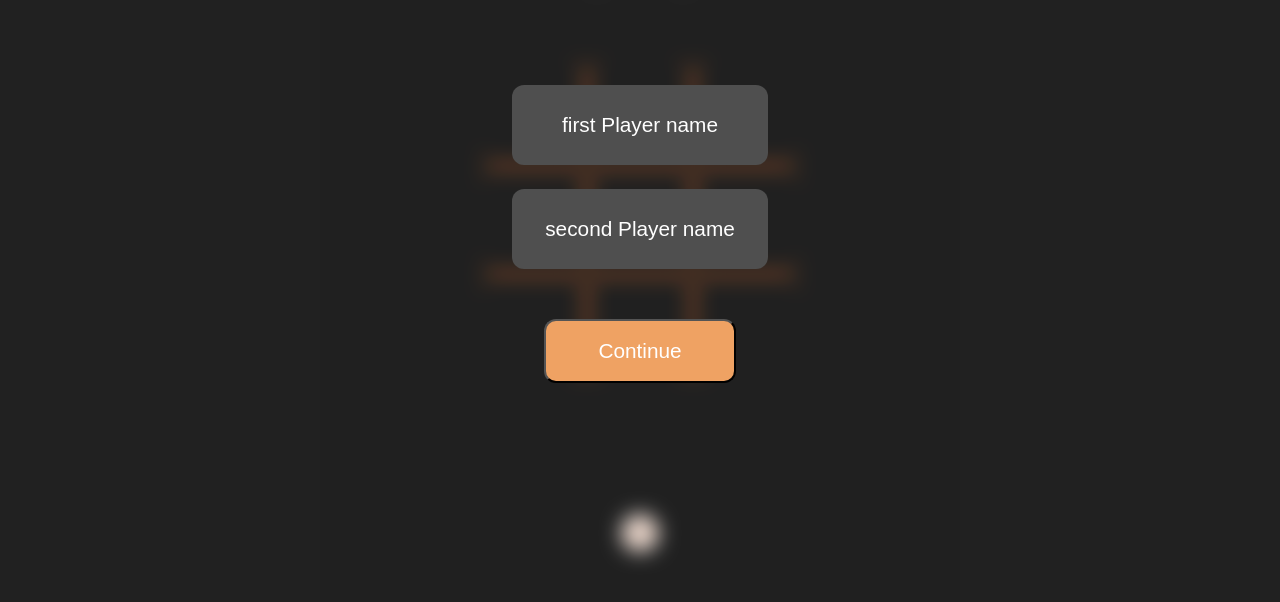
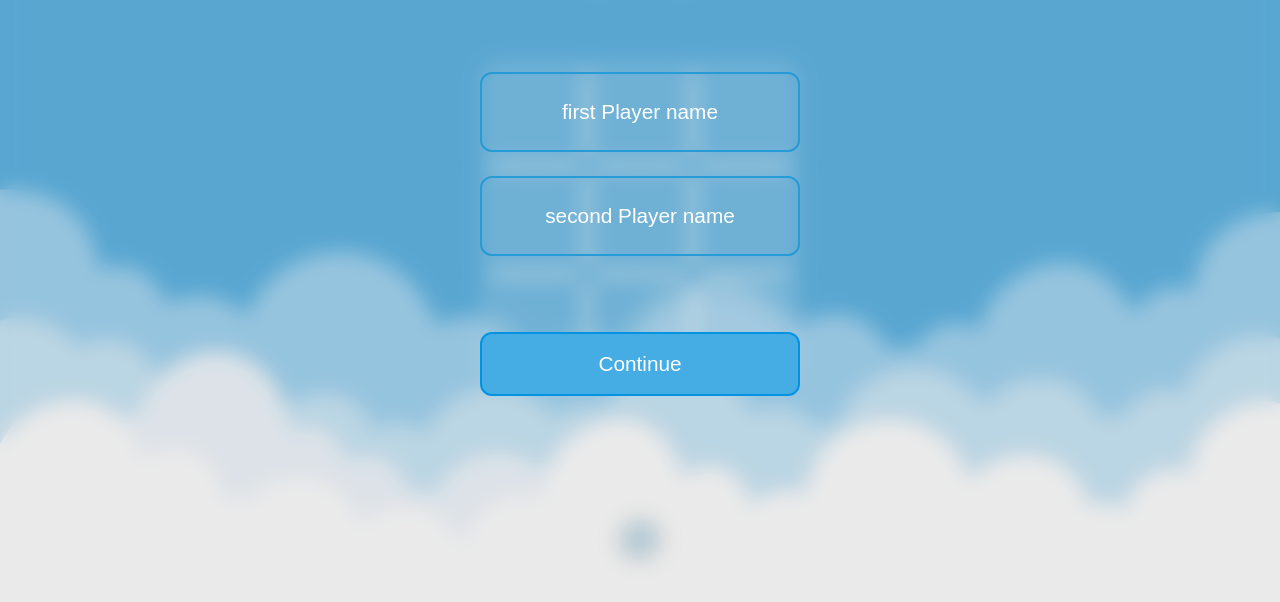
Before and after one commit to Tushar-rajjj/TIC-TAC-TOE, a plain HTML site: page index.html in a window 1280 px wide. Shown: the part 166-768 px from the top of the page. Drawn offline with Linux system fonts and the light colour scheme.

Commit message:
added background and UI

```diff
--- a/index.html
+++ b/index.html
@@ -43,7 +43,7 @@
     </main>
     <div class="refresh">
         <button onclick="refreshPage()" class="refreshbtn"><svg xmlns="http://www.w3.org/2000/svg"
-                viewBox="0 0 24 24" fill="rgba(234,113,46,1)">
+                viewBox="0 0 24 24" fill="#279ad8">
                 <path
                     d="M5.46257 4.43262C7.21556 2.91688 9.5007 2 12 2C17.5228 2 22 6.47715 22 12C22 14.1361 21.3302 16.1158 20.1892 17.7406L17 12H20C20 7.58172 16.4183 4 12 4C9.84982 4 7.89777 4.84827 6.46023 6.22842L5.46257 4.43262ZM18.5374 19.5674C16.7844 21.0831 14.4993 22 12 22C6.47715 22 2 17.5228 2 12C2 9.86386 2.66979 7.88416 3.8108 6.25944L7 12H4C4 16.4183 7.58172 20 12 20C14.1502 20 16.1022 19.1517 17.5398 17.7716L18.5374 19.5674Z">
                 </path>
--- a/style.css
+++ b/style.css
@@ -8,7 +8,11 @@ html,
 body {
     width: 100vw;
     height: 100vh;
-    background: #212121;
+    background: url("background.jpg");
+    background-position: center;
+    background-size: cover;
+    background-repeat: no-repeat;
+    /* object-position: bottom; */
 }
 
 main {
@@ -30,14 +34,14 @@ main {
     grid-template-columns: 1fr 1fr 1fr;
 }
 
-main h1{
+main h1 {
     color: #ffffff;
     font-family: monospace;
     font-size: 5rem;
     text-align: center;
 }
 
-.show{
+.show {
     width: 100%;
     display: flex;
     justify-content: center;
@@ -45,10 +49,11 @@ main h1{
     gap: 5%;
     margin-bottom: 5%;
     font-size: 1rem;
-    font-family: monospace ;
+    font-family: monospace;
 }
 
-.player1, .player2 {
+.player1,
+.player2 {
     display: flex;
     align-items: center;
     gap: 4px;
@@ -57,10 +62,12 @@ main h1{
 }
 
 .box {
-    border: 2.5px solid #EA712E;
+    border: 2.5px solid #fff;
     width: 100%;
     overflow: hidden;
-    color: #ffffff;
+    color: #0291df;
+    background: #ffffff28;
+    backdrop-filter: blur(10px);
     font-size: 3rem;
     position: relative;
     display: flex;
@@ -95,8 +102,8 @@ main h1{
     border-bottom: none;
 }
 
-.choosePlayer{
-    width: 50%;
+.choosePlayer {
+    width: 100%;
     height: 100vh;
     display: flex;
     justify-content: center;
@@ -109,18 +116,20 @@ main h1{
     backdrop-filter: blur(10px);
 }
 
-.player1Input,.player2Input{
-    width: 40%;
+.player1Input,
+.player2Input {
+    width: 25%;
     height: 10vh;
     display: flex;
     align-items: center;
     justify-content: center;
-    background-color: #4f4f4f;
     border-radius: 12px;
     overflow: hidden;
+    border: 2px solid #279ad8;
 }
 
-.player1Input input ,.player2Input input{
+.player1Input input,
+.player2Input input {
     width: 100%;
     height: 100%;
     outline: none;
@@ -132,25 +141,27 @@ main h1{
     font-size: 1.3rem;
 }
 
-.player1Input input::placeholder,.player2Input input::placeholder{
+.player1Input input::placeholder,
+.player2Input input::placeholder {
     color: #ffffff;
 }
 
-.choosePlayer button{
-    width: 30%;
+.choosePlayer button {
+    width: 25%;
     height: 8vh;
     display: flex;
     align-items: center;
     justify-content: center;
     font-size: 1.3rem;
-   margin-top: 4%;
+    margin-top: 4%;
     color: #ffffff;
-    background-color: #EFA263;
+    background-color: #45ace4;
+    border: 2px solid #0293e2;
     border-radius: 12px;
     cursor: pointer;
 }
 
-.refresh{
+.refresh {
     width: auto;
     height: auto;
     display: flex;
@@ -159,11 +170,11 @@ main h1{
 }
 
 .refreshbtn {
-    width: 3%;
+    width: 4%;
     height: auto;
     aspect-ratio: square;
-    background: #ffffff;
-    padding: 5px;
+    /* background: #ffffff; */
+    padding: 10px;
     border: none;
     cursor: pointer;
     display: flex;
@@ -172,7 +183,7 @@ main h1{
     border-radius: 100%;
 }
 
-.refreshbtn svg{
+.refreshbtn svg {
     width: 100%;
     height: auto;
     aspect-ratio: square;
```
Also changed, not shown: background.jpg (added).
